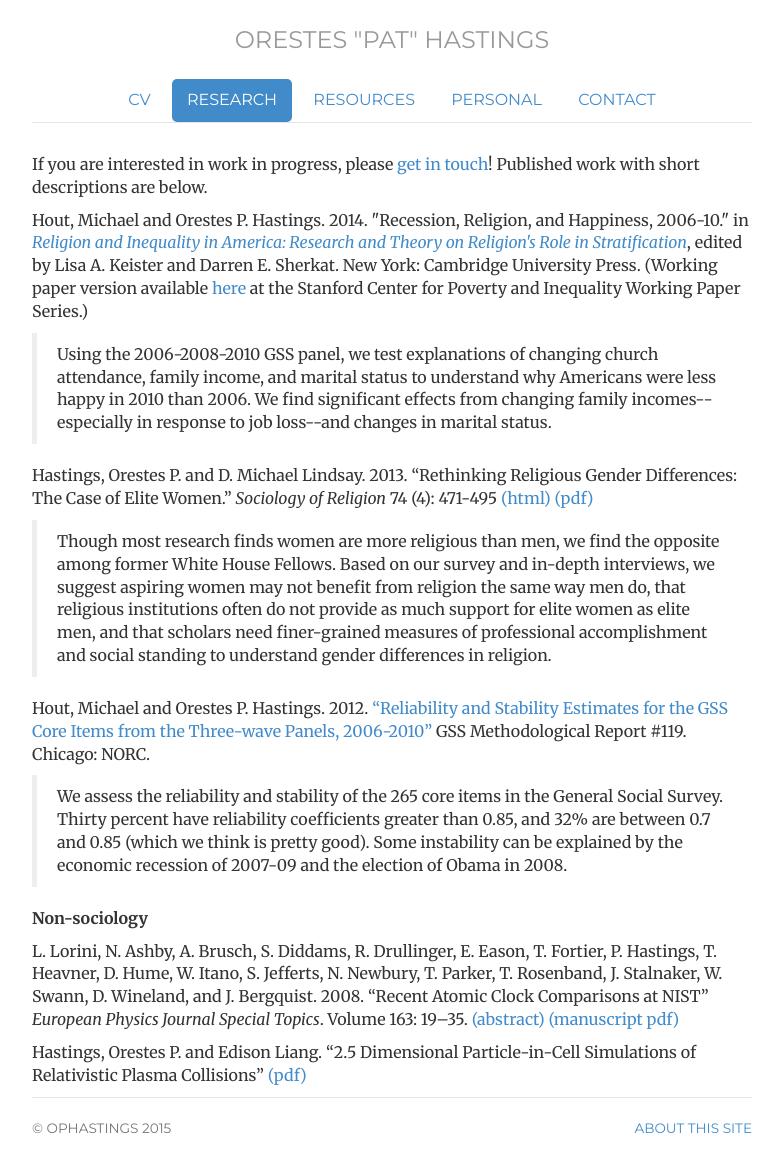
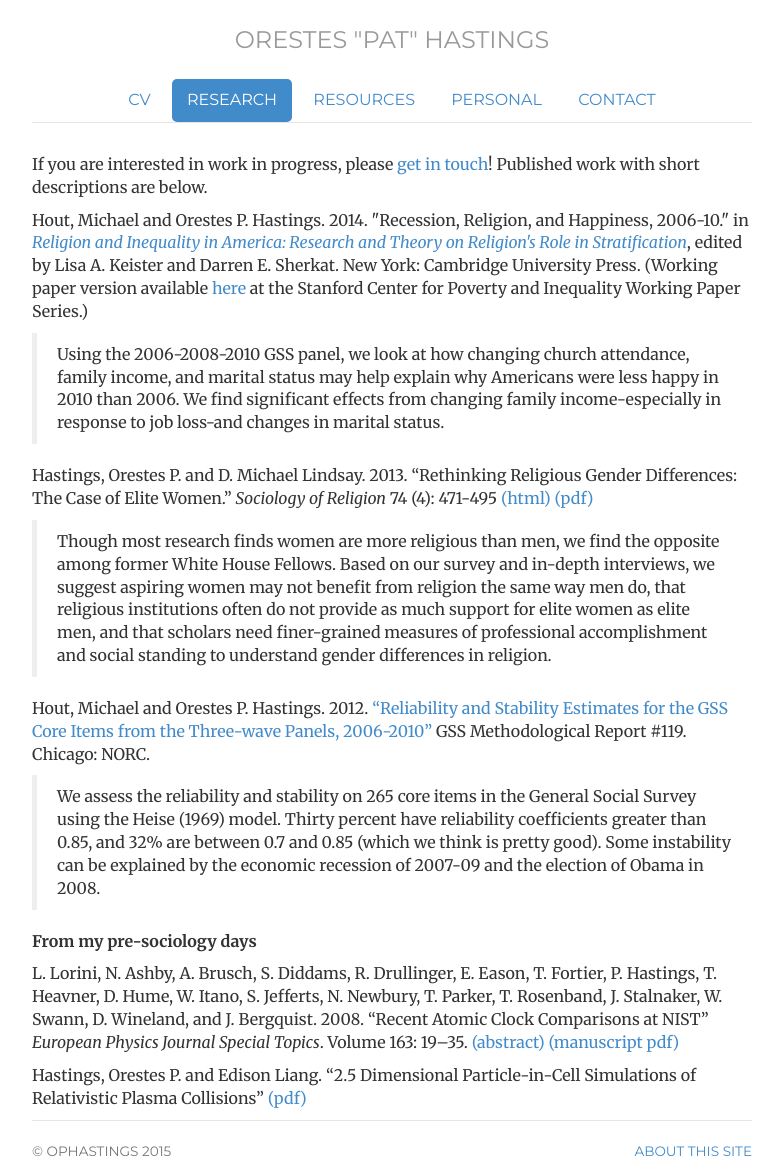
Before and after one commit to ophastings/ophastings.github.io, a Jekyll site: the page built from research/index.html, in a window 1280 px wide. Shown: the whole page, without its empty margins (248-1031 px from the left). Built offline with Jekyll 4.4.1, drawn with Linux system fonts in a browser that asks for light colours; before the commit the page ends 1150 px from its top, so only the background shows below that.

Commit message:
Update index.html

```diff
--- a/research/index.html
+++ b/research/index.html
@@ -12,15 +12,15 @@ description: Research page of ophastings.com, the website of Orestes Hastings, a
 <p>If you are interested in work in progress, please <a href="../contact">get in touch</a>! Published work with short descriptions are below.</p>
 
 <p> Hout, Michael and Orestes P. Hastings. 2014. "Recession, Religion, and Happiness, 2006-10." in <i><a title="http://www.cambridge.org/us/academic/subjects/sociology/sociology-religion/religion-and-inequality-america-research-and-theory-religions-role-stratification" href="http://www.cambridge.org/us/academic/subjects/sociology/sociology-religion/religion-and-inequality-america-research-and-theory-religions-role-stratification">Religion and Inequality in America: Research and Theory on Religion's Role in Stratification</a></i>, edited by Lisa A. Keister and Darren E. Sherkat. New York: Cambridge University Press. (Working paper version available <a title="http://www.stanford.edu/group/scspi/_media/working_papers/hout-hastings_recession-religion-happiness.pdf" href="http://www.stanford.edu/group/scspi/_media/working_papers/hout-hastings_recession-religion-happiness.pdf">here</a> at the Stanford Center for Poverty and Inequality Working Paper Series.) </p>
-<blockquote><span>Using the 2006-2008-2010 GSS panel, we test explanations of changing church attendance, family income, and marital status to understand why Americans were less happy in 2010 than 2006. We find significant effects from changing family incomes--especially in response to job loss--and changes in marital status. </span></blockquote>
+<blockquote><span>Using the 2006-2008-2010 GSS panel, we look at how changing church attendance, family income, and marital status may help explain why Americans were less happy in 2010 than 2006. We find significant effects from changing family income-especially in response to job loss-and changes in marital status. </span></blockquote>
 
 <p> Hastings, Orestes P. and D. Michael Lindsay. 2013. “Rethinking Religious Gender Differences: The Case of Elite Women.” <i>Sociology of Religion</i> 74 (4): 471-495 <a title="http://socrel.oxfordjournals.org/cgi/content/full/srt048?ijkey=N8mn63N8YzGDPX5&keytype=ref" href="http://socrel.oxfordjournals.org/cgi/content/full/srt048?ijkey=N8mn63N8YzGDPX5&keytype=ref">(html)</a> <a title="http://socrel.oxfordjournals.org/cgi/reprint/srt048?ijkey=N8mn63N8YzGDPX5&keytype=ref" href="http://socrel.oxfordjournals.org/cgi/reprint/srt048?ijkey=N8mn63N8YzGDPX5&keytype=ref">(pdf)</a></p>
 <blockquote><span>Though most research finds women are more religious than men, we find the opposite among former White House Fellows. Based on our survey and in-depth interviews, we suggest aspiring women may not benefit from religion the same way men do, that religious institutions often do not provide as much support for elite women as elite men, and that scholars need finer-grained measures of professional accomplishment and social standing to understand gender differences in religion.</span></blockquote>
 
 <p> Hout, Michael and Orestes P. Hastings. 2012. <a title="http://publicdata.norc.org:41000/gss/documents//MTRT/MR119.pdf" href="http://publicdata.norc.org:41000/gss/documents//MTRT/MR119.pdf">“Reliability and Stability Estimates for the GSS Core Items from the Three-wave Panels, 2006-2010”</a> GSS Methodological Report #119. Chicago: NORC. </p>
-<blockquote><span>We assess the reliability and stability of the 265 core items in the General Social Survey. Thirty percent have reliability coefficients greater than 0.85, and 32% are between 0.7 and 0.85 (which we think is pretty good). Some instability can be explained by the economic recession of 2007-09 and the election of Obama in 2008.</span></blockquote>
+<blockquote><span>We assess the reliability and stability on 265 core items in the General Social Survey using the Heise (1969) model. Thirty percent have reliability coefficients greater than 0.85, and 32% are between 0.7 and 0.85 (which we think is pretty good). Some instability can be explained by the economic recession of 2007-09 and the election of Obama in 2008.</span></blockquote>
 
-<p><b>Non-sociology</b></p>
+<p><b>From my pre-sociology days</b></p>
 
 <p>L. Lorini, N. Ashby, A. Brusch, S. Diddams, R. Drullinger, E. Eason, T. Fortier, P. Hastings, T. Heavner, D. Hume, W. Itano, S. Jefferts, N. Newbury, T. Parker, T. Rosenband, J. Stalnaker, W. Swann, D. Wineland, and J. Bergquist. 2008. “Recent Atomic Clock Comparisons at NIST” <i>European Physics Journal Special Topics</i>. Volume 163: 19–35.
 <a href="http://www.nist.gov/manuscript-publication-search.cfm?pub_id=842476">(abstract)</a> <a href=" http://tf.boulder.nist.gov/general/pdf/2295.pdf">(manuscript pdf)</a></p>
```
